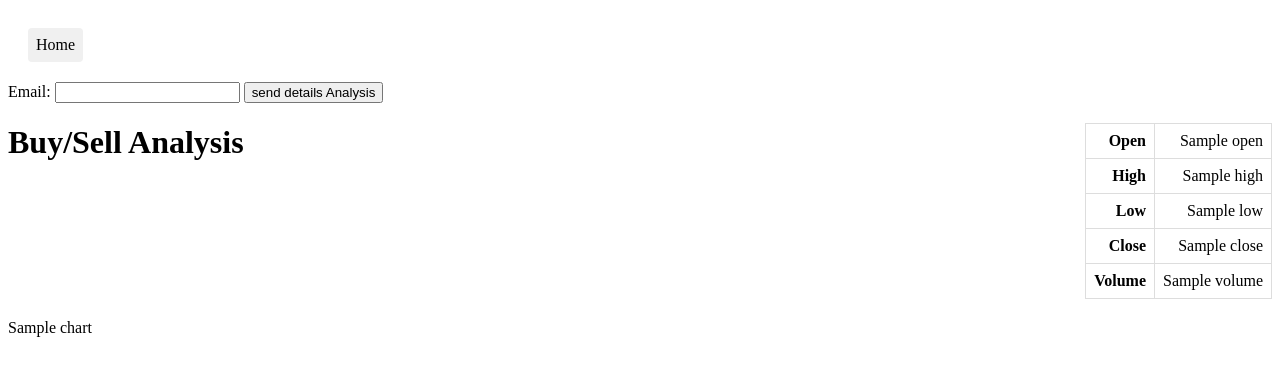
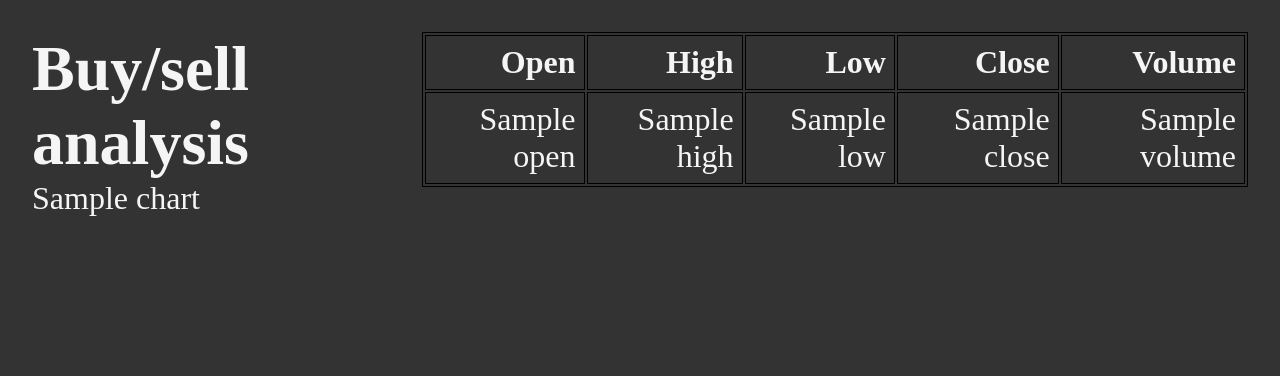
Before and after one commit to Dandata0101/mbs-Stock-signal-project, a Flask app: template templates/stock.html in a window 1280 px wide. Shown: the top 376 px of the page. Run offline with Flask 3, Linux system fonts and the light colour scheme; the template is opened without the code that fills it: most values are stand-ins (such as "Sample title", 1, 10 or a date in 2020); parts of the project's set-up code (start-up, migrations or seed data) failed here and were passed over.

Commit message:
more table changes

```diff
--- a/templates/stock.html
+++ b/templates/stock.html
@@ -3,83 +3,55 @@
 <head>
     <meta charset="UTF-8">
     <meta name="viewport" content="width=device-width, initial-scale=1.0">
-    <title>{{ title }} MBS Stock Signal Project</title>
+    <title>Stock Analysis Results</title>
+    <link rel="stylesheet" href="{{ url_for('static', filename='css/style.css') }}">
     <style>
-        /* Existing styles */
-        .home-link {
-            display: inline-block;
-            margin: 20px;
-            padding: 8px;
-            background-color: #f0f0f0;
-            text-decoration: none;
-            color: black;
-            border-radius: 4px;
-        }
-        /* New styles for the layout */
+        /* Add your custom styles here */
         .container {
             display: flex;
             justify-content: space-between;
             align-items: flex-start;
-            margin-bottom: 20px; /* Adjust as needed for spacing */
         }
         .stock-data-table {
             margin-left: auto;
+            border-collapse: collapse;
+            border: 1px solid black;
+        }
+        th, td {
+            border: 1px solid black;
+            padding: 8px;
             text-align: right;
-        }
-        .stock-data-table table {
-            border-collapse: collapse;
-            margin-top: 20px; /* Adjust as needed to align with the header */
-        }
-        .stock-data-table td, .stock-data-table th {
-            padding: 8px;
-            border: 1px solid #ddd;
         }
     </style>
 </head>
 <body>
-    <a href="/" class="home-link">Home</a>
-    <form action="/ty" method="get">
-        <label for="email">Email:</label>
-        <input type="email" id="email" name="email" required>
-        <button type="submit">send details Analysis</button>
-    </form>
-
-    <!-- Container to hold the header and table side by side -->
     <div class="container">
-        <!-- Buy/Sell Analysis header -->
-        <h1>Buy/Sell Analysis</h1>
-
+        <div>
+            <!-- Your chart and other content goes here -->
+            <h1>Buy/sell analysis</h1>
+            {{ chart|safe }}
+        </div>
         <!-- Right-aligned table -->
         <div class="stock-data-table">
             <table>
                 <tr>
                     <th>Open</th>
-                    <td>{{ data['Open'] }}</td>
+                    <th>High</th>
+                    <th>Low</th>
+                    <th>Close</th>
+                    <th>Volume</th>
                 </tr>
+                {% if data %}
                 <tr>
-                    <th>High</th>
-                    <td>{{ data['High'] }}</td>
+                    <td>{{ data[0]['Open'] }}</td>
+                    <td>{{ data[0]['High'] }}</td>
+                    <td>{{ data[0]['Low'] }}</td>
+                    <td>{{ data[0]['Close'] }}</td>
+                    <td>{{ data[0]['Volume'] }}</td>
                 </tr>
-                <tr>
-                    <th>Low</th>
-                    <td>{{ data['Low'] }}</td>
-                </tr>
-                <tr>
-                    <th>Close</th>
-                    <td>{{ data['Close'] }}</td>
-                </tr>
-                <tr>
-                    <th>Volume</th>
-                    <td>{{ data['Volume'] }}</td>
-                </tr>
+                {% endif %}
             </table>
         </div>
     </div>
-
-    <!-- Chart -->
-    <div>
-        {{ chart|safe }}
-    </div>
-
 </body>
 </html>
```
